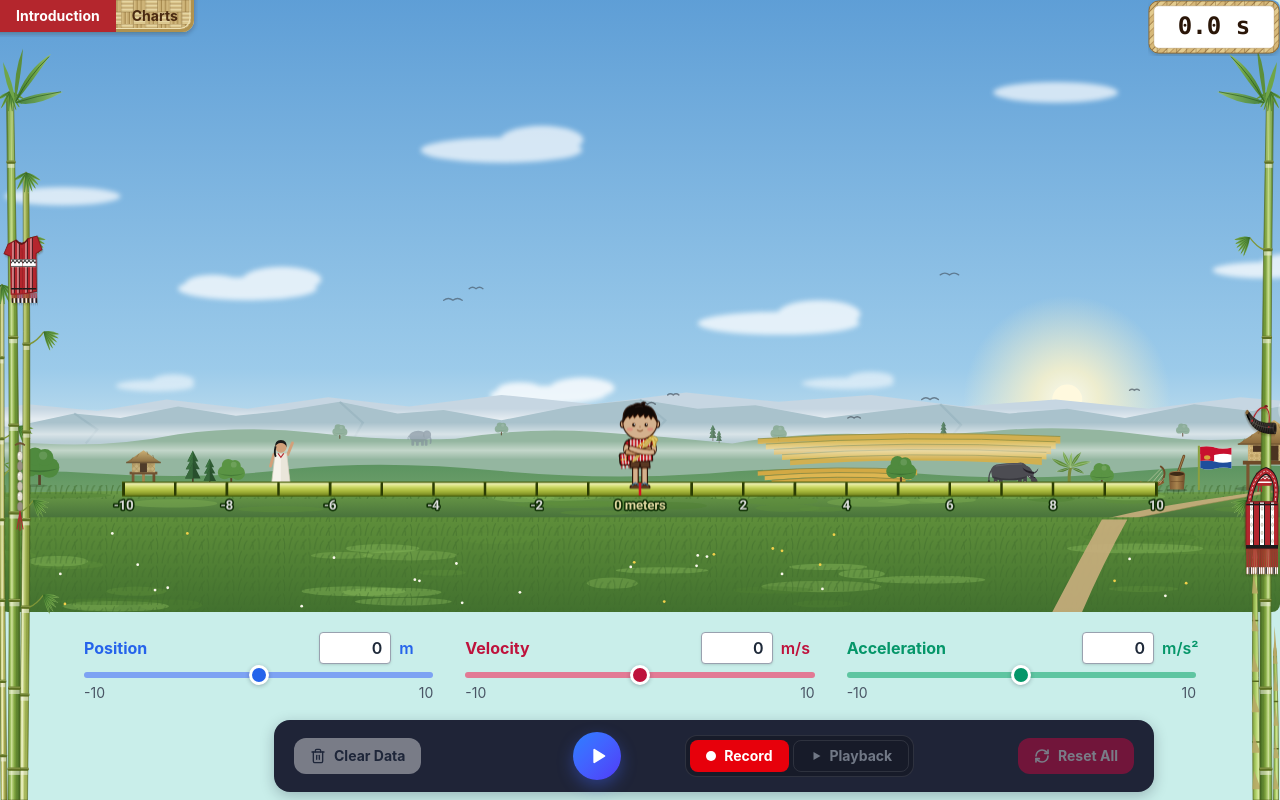
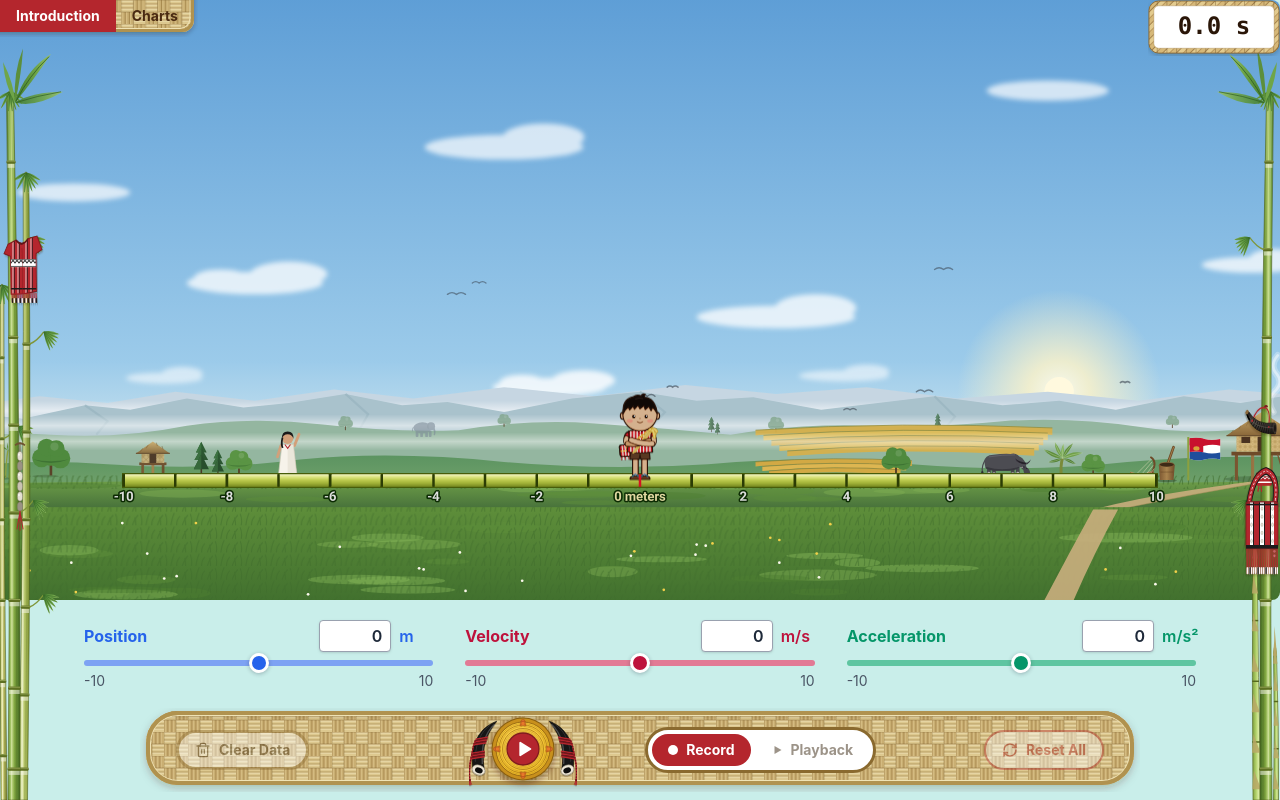
Before and after one commit to Sawla-1/pit-sim-motion-1d, a React (Vite) app: page / in a window 1280 px wide. Built offline with nearby package versions, Linux system fonts and the light colour scheme.

Commit message:
Restyle bottom bar with woven mat and drum

```diff
--- a/src/App.jsx
+++ b/src/App.jsx
@@ -344,8 +344,9 @@ function App() {
         <div className="shrink-0 flex flex-col sm:flex-row gap-2 px-4 sm:px-[72px] py-2">{inputs}</div>
       )}
 
-      {/* Bottom: the toolbar pill, centered, 8px gap under it */}
-      <div className="shrink-0 flex justify-center px-4 lg:pl-[212px] lg:pr-[64px] pb-2 max-lg:sticky max-lg:bottom-0 max-lg:z-20 max-lg:bg-[#C9EEEA]">
+      {/* Bottom: the toolbar pill, 8px gap under it. Charts: centered under the charts (laptops).
+          Introduction: centered on the page. */}
+      <div className={`shrink-0 flex justify-center px-4 ${isCharts ? "lg:pl-[212px] lg:pr-[64px]" : ""} pb-2 max-lg:sticky max-lg:bottom-0 max-lg:z-20 max-lg:bg-[#C9EEEA]`}>
         <Controls
           simulation={simulation}
           playing={playing}
--- a/src/components/Controls.jsx
+++ b/src/components/Controls.jsx
@@ -1,15 +1,4 @@
-// Dark bar buttons. "Off" on the dark bar = faded (a grey box would glow here).
-const offLook = "disabled:opacity-40 disabled:cursor-not-allowed";
-
-// Small icon buttons (pin, prev, next, go to pin): on = solid blue, white icon
-// (lighter on hover, darker while pressed). Off = dark square, pale icon.
-const stepButton = `w-9 h-9 rounded-lg flex items-center justify-center cursor-pointer bg-blue-600 border border-blue-500 text-white transition-colors enabled:hover:bg-blue-500 enabled:active:bg-blue-700 disabled:bg-white/5 disabled:border-white/10 disabled:text-slate-400 disabled:cursor-not-allowed`;
-
-// Pin / go to pin: just a blue icon, no box (lighter blue and a soft glow on hover)
-const iconOnlyButton = `w-9 h-9 rounded-lg flex items-center justify-center cursor-pointer text-blue-400 transition-colors enabled:hover:text-blue-300 enabled:hover:bg-white/15 enabled:active:bg-white/5 disabled:text-slate-500 disabled:cursor-not-allowed`;
-
-// Clear Data / Reset All: icon + words
-const wordButton = `h-9 px-4 rounded-xl flex items-center gap-2 text-sm font-bold cursor-pointer transition-colors ${offLook}`;
+import { KAREN_ART, KAREN_BAR } from "../styles/karenStyles";
 
 // Small SVG icons, same shapes as the mockup
 const PlayIcon = () => <svg width="22" height="22" viewBox="0 0 24 24" fill="currentColor" aria-hidden="true"><path d="M8 5.14v13.72a1 1 0 0 0 1.52.85l11-6.86a1 1 0 0 0 0-1.7l-11-6.86A1 1 0 0 0 8 5.14z" /></svg>;
@@ -30,14 +19,13 @@ const RefreshIcon = () => <svg width="16" height="16" viewBox="0 0 24 24" fill="
 
 // One part of the Record / Playback switch. A real radio input (hidden from
 // view) keeps keyboard and screen reader support; the label is what you see.
-// Chosen = solid colour (activeLook), white text. Not chosen = outlined, so it
-// looks clickable; brighter on hover.
-function ModeOption({ value, label, icon, activeLook, title, hint, selectedMode, disabled, onModeChange }) {
+// Chosen = solid red, white text. Not chosen = plain text on white; a soft cream on hover.
+function ModeOption({ value, label, icon, iconOff = "", title, hint, selectedMode, disabled, onModeChange }) {
   return (
-    <label title={title} className={`relative px-4 h-8 flex items-center gap-2 rounded-lg text-sm font-bold transition-colors has-[:focus-visible]:ring-2 has-[:focus-visible]:ring-blue-400 ${
+    <label title={title} className={`relative px-4 h-8 flex items-center gap-2 rounded-full text-sm font-bold transition-colors has-[:focus-visible]:ring-2 has-[:focus-visible]:ring-[#3B2A14] ${
       selectedMode === value
-        ? `${activeLook} text-white`
-        : `border border-white/20 text-slate-300 ${disabled ? "" : "hover:text-white hover:border-white/70 hover:bg-white/20"}`
+        ? KAREN_BAR.modeOn
+        : `${KAREN_BAR.modeOff} ${disabled ? "" : "hover:bg-[#F6EBD2]"}`
     } ${disabled ? "opacity-50 cursor-not-allowed" : "cursor-pointer"}`}>
       <input
         type="radio"
@@ -48,10 +36,10 @@ function ModeOption({ value, label, icon, activeLook, title, hint, selectedMode,
         onChange={() => onModeChange(value)}
         className="sr-only"
       />
-      {icon}
+      <span className={`flex ${selectedMode === value ? "" : iconOff}`}>{icon}</span>
       {label}
       {/* Hint: a soft ring that grows and fades, to say "try me" */}
-      {hint && <span aria-hidden="true" className="pointer-events-none absolute inset-0 rounded-lg ring-2 ring-blue-400 motion-safe:animate-ping" />}
+      {hint && <span aria-hidden="true" className="pointer-events-none absolute inset-0 rounded-full ring-2 ring-[#B4262D] motion-safe:animate-ping" />}
     </label>
   );
 }
@@ -90,29 +78,30 @@ function Controls({
   const pinAction = pinCount === 0 ? "Pin A" : pinCount === 1 ? "Pin B" : "Clear pins";
 
   return (
-    // The dark rounded toolbar: Clear Data | prev / play / next + mode | Reset All
+    // The woven toolbar: Clear Data | prev / play / next + mode | Reset All
     // Phones and small laptops (under 1280px): the middle group takes the first row; Clear and Reset share the second.
-    // (App.jsx places it; short screens under 600px tall: smaller Play)
+    // The mat behind stretches to any number of rows. (App.jsx places it)
     // Fills the page width, up to 800px (880px on large screens, to fit the Pin buttons),
     // so Clear and Reset sit at the two ends.
-    <div className="w-full max-w-[800px] lg:max-w-[880px] flex flex-wrap items-center justify-between gap-x-2 sm:gap-x-6 gap-y-2 px-5 py-3 bg-[#1f2437] rounded-2xl shadow-[0_4px_14px_rgba(15,23,42,0.25)]">
+    <div className={KAREN_BAR.box}>
+        <img src={KAREN_ART.barBackground} alt="" aria-hidden="true" className={KAREN_BAR.mat} />
         <button
           onClick={onClearRecordedData}
           disabled={data.recordedData.length <= 1}
-          className={`${wordButton} bg-white text-slate-800 enabled:hover:bg-slate-200`}
+          className={`relative ${KAREN_BAR.word} ${KAREN_BAR.clear}`}
         >
           <TrashIcon />
           Clear Data
         </button>
 
-        <div className="order-first w-full xl:order-none xl:w-auto flex flex-wrap items-center justify-center gap-x-4 gap-y-2">
+        <div className="relative order-first w-full xl:order-none xl:w-auto flex flex-wrap items-center justify-center gap-x-4 gap-y-2">
           <div className="flex items-center gap-3">
             <button
               onClick={onTogglePin}
               disabled={isPinned && pinCount < 2}
               title={pinAction}
               aria-label={pinAction}
-              className={`${iconOnlyButton} ${pinLook}`}
+              className={`${KAREN_BAR.round} ${pinLook}`}
             >
               {pinCount === 2 ? <ClearPinIcon /> : <PinIcon />}
             </button>
@@ -121,23 +110,27 @@ function Controls({
               disabled={!canStepFrames || simulation.time <= 0}
               title="Previous frame"
               aria-label="Previous frame"
-              className={`${stepButton} ${hideInRecord}`}
+              className={`${KAREN_BAR.round} ${hideInRecord}`}
             >
               <PrevIcon />
             </button>
+            {/* The drum: its red centre is empty in the art, so our Play / Pause icon sits on it */}
             <button
               onClick={onTogglePlayPause}
               aria-label={playing ? "Pause" : "Play"}
-              className="w-12 h-12 [@media(max-height:600px)]:w-11 [@media(max-height:600px)]:h-11 rounded-full flex items-center justify-center text-white cursor-pointer bg-linear-to-br from-blue-500 to-indigo-600 shadow-[0_6px_16px_rgba(59,91,219,0.45)] transition hover:brightness-110 active:scale-95"
+              className={KAREN_BAR.drum}
             >
-              {playing ? <PauseIcon /> : <PlayIcon />}
+              <img src={KAREN_ART.drum} alt="" aria-hidden="true" className="absolute inset-0 h-full w-full pointer-events-none" />
+              <span className="absolute left-1/2 top-[40px] -translate-x-1/2 -translate-y-1/2 text-white">
+                {playing ? <PauseIcon /> : <PlayIcon />}
+              </span>
             </button>
             <button
               onClick={onNextFrame}
               disabled={!canStepFrames || simulation.time >= lastTime}
               title="Next frame"
               aria-label="Next frame"
-              className={`${stepButton} ${hideInRecord}`}
+              className={`${KAREN_BAR.round} ${hideInRecord}`}
             >
               <NextIcon />
             </button>
@@ -146,16 +139,16 @@ function Controls({
               disabled={!canGoToPin || playing}
               title="Go to the pinned point"
               aria-label="Go to the pinned point"
-              className={`${iconOnlyButton} ${pinLook}`}
+              className={`${KAREN_BAR.round} ${pinLook}`}
             >
               <GoToPinIcon />
             </button>
           </div>
 
-          {/* Mode switch: one darker box, two parts */}
-          <div className="flex gap-1 p-1 rounded-xl bg-black/25 border border-white/10">
-            <ModeOption value="record" label="Record" icon={<RecordDot />} activeLook="bg-red-600" title="Make new data" selectedMode={data.selectedMode} onModeChange={onModeChange} />
-            <ModeOption value="playback" label="Playback" icon={<SmallPlay />} activeLook="bg-blue-600" title={noRecording ? "Record something first" : "Replay what you recorded"} hint={data.selectedMode === "record" && !noRecording && !playing && !playbackTried} selectedMode={data.selectedMode} onModeChange={onModeChange} disabled={noRecording} />
+          {/* Mode switch: one white pill, two parts */}
+          <div className={KAREN_BAR.modeBox}>
+            <ModeOption value="record" label="Record" icon={<RecordDot />} iconOff="text-[#B4262D]" title="Make new data" selectedMode={data.selectedMode} onModeChange={onModeChange} />
+            <ModeOption value="playback" label="Playback" icon={<SmallPlay />} title={noRecording ? "Record something first" : "Replay what you recorded"} hint={data.selectedMode === "record" && !noRecording && !playing && !playbackTried} selectedMode={data.selectedMode} onModeChange={onModeChange} disabled={noRecording} />
           </div>
         </div>
 
@@ -167,7 +160,7 @@ function Controls({
             simulation.velocity === 0 &&
             simulation.acceleration === 0
           }
-          className={`${wordButton} bg-rose-600 text-white shadow-[0_4px_14px_rgba(225,29,72,0.45)] enabled:hover:bg-rose-500 disabled:shadow-none`}
+          className={`relative ${KAREN_BAR.word} ${KAREN_BAR.reset}`}
         >
           <RefreshIcon />
           Reset All
--- a/src/styles/karenStyles.js
+++ b/src/styles/karenStyles.js
@@ -6,6 +6,8 @@ export const KAREN_ART = {
   bambooLeft: `${ART}/bamboo-left.svg`,
   bambooRight: `${ART}/bamboo-right.svg`,
   timeBackground: `${ART}/time-background.svg`,
+  barBackground: `${ART}/bar-background-tall.svg`, // a copy of bar-background.svg whose height stretches (one or two rows of buttons)
+  drum: `${ART}/drum-horns-empty.svg`, // the drum without its ▶: our Play/Pause icon goes on top
   tabBackground: `${ART}/tab-background-short.svg`, // a shorter copy of tab-background.svg (37px tall, the strip is 32px)
 };
 
@@ -14,6 +16,20 @@ export const KAREN_TAB = {
   base: "relative h-[32px] px-4 flex items-center text-sm font-bold last:rounded-br-xl",
   open: "bg-[#B4262D] text-white cursor-default select-none",
   closed: "text-[#4A2A12] cursor-pointer transition-colors hover:bg-white/30 focus-visible:outline-2 focus-visible:outline-[#B4262D]",
+};
+
+// The bottom bar: a woven mat behind white buttons with a brown ring (Reset All: red ring)
+export const KAREN_BAR = {
+  box: "relative w-full max-w-[800px] lg:max-w-[880px] xl:max-w-[1000px] flex flex-wrap items-center justify-between gap-x-2 sm:gap-x-6 gap-y-2 px-9 py-[18px]",
+  mat: "absolute inset-0 h-full w-full max-w-none pointer-events-none",
+  word: "h-10 px-4 rounded-full flex items-center gap-2 text-sm font-bold cursor-pointer transition-colors disabled:opacity-40 disabled:cursor-not-allowed",
+  clear: "border-[3px] border-[#8A6A2F] bg-white text-[#3B2A14] enabled:hover:bg-[#F6EBD2]",
+  reset: "border-2 border-[#B4262D] bg-white text-[#B4262D] enabled:hover:bg-[#FBE9EA]",
+  round: "w-10 h-10 rounded-full flex items-center justify-center cursor-pointer border-[3px] border-[#8A6A2F] bg-white text-[#3B2A14] transition-colors enabled:hover:bg-[#F6EBD2] enabled:active:bg-[#EADBB5] disabled:opacity-40 disabled:cursor-not-allowed",
+  modeBox: "flex gap-1 p-1 rounded-full border-[3px] border-[#8A6A2F] bg-white",
+  modeOn: "bg-[#B4262D] text-white",
+  modeOff: "text-[#3B2A14]",
+  drum: "relative w-[108px] h-[82px] -my-[17px] shrink-0 cursor-pointer transition hover:brightness-110 active:scale-95 focus-visible:outline-2 focus-visible:outline-offset-2 focus-visible:outline-[#B4262D]",
 };
 
 // The time box: a woven mat in the scene's top corner, with dark text
```
Also changed, not shown: public/karen-intro-svgs/bar-background-tall.svg (added).
